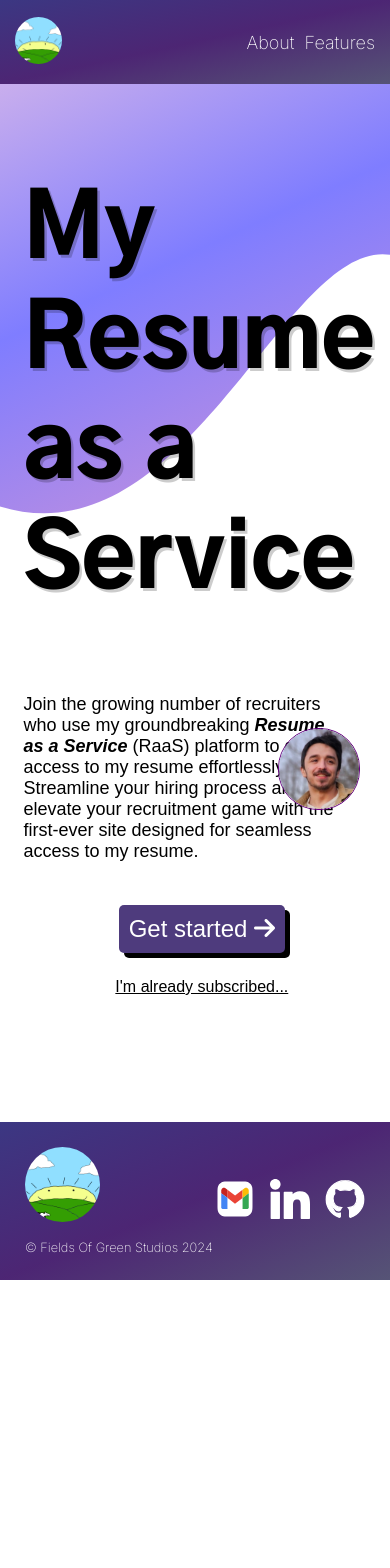
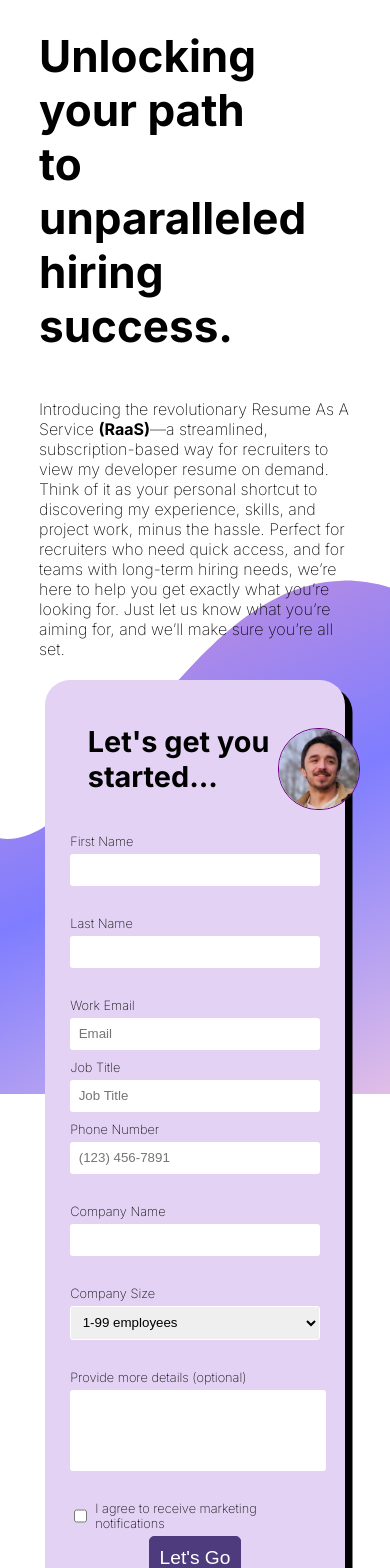
Before and after one commit to landaverdend/portfolio-site, a React (Vite) app: page / in a window 390 px wide. Shown: the top 1568 px of the page. Before the commit the page ends 1280 px from the top, so only its background shows below. Built offline with nearby package versions, Linux system fonts and the light colour scheme.

Commit message:
mobile friendly survey page

```diff
--- a/src/state/appState.ts
+++ b/src/state/appState.ts
@@ -15,8 +15,8 @@ type AppState = {
 };
 
 export const useAppState = create<AppState>((set) => ({
-  // componentToRender: 'SurveyView',
-  componentToRender: 'SplashView',
+  componentToRender: 'SurveyView',
+  // componentToRender: 'SplashView',
   nextComponent: '',
 
   isLoading: false,
--- a/src/views/SurveyView/survey-view.css
+++ b/src/views/SurveyView/survey-view.css
@@ -37,7 +37,8 @@
 .error-text {
   color: red;
 }
-
+@media (min-width: 600px) {
+}
 .email-form-container {
   display: flex;
   flex-direction: column;
@@ -155,3 +156,54 @@
     transform: translateX(0);
   }
 }
+
+@media (max-width: 576px) {
+  .setup-container {
+    height: max-content;
+    margin-bottom: 25px;
+
+    .init-block {
+      display: flex;
+      flex-direction: column;
+      height: 100%;
+      gap: 5px;
+
+      .init-block__info {
+        display: flex;
+        flex-direction: column;
+
+        h1 {
+          font-size: 2.75rem;
+        }
+
+        p {
+          font-size: medium;
+        }
+      }
+    }
+  }
+
+  .email-form-container {
+    display: flex;
+    flex-direction: column;
+    align-items: center;
+
+    gap: 20px;
+    width: 80%;
+    flex: auto;
+    h1 {
+      font-size: 1.8rem;
+    }
+
+    .email-form {
+      display: flex;
+      flex-direction: column;
+      justify-content: center;
+
+      .user-details {
+        display: flex;
+        flex-direction: column;
+      }
+    }
+  }
+}
```
